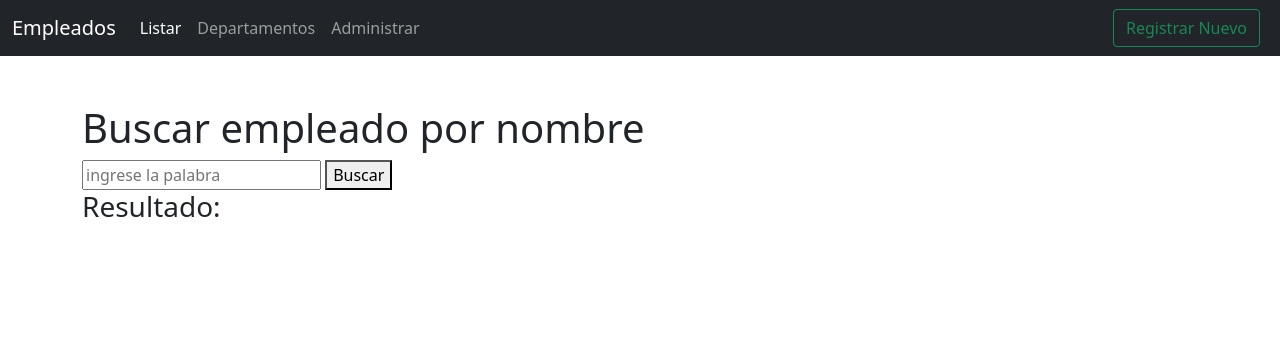
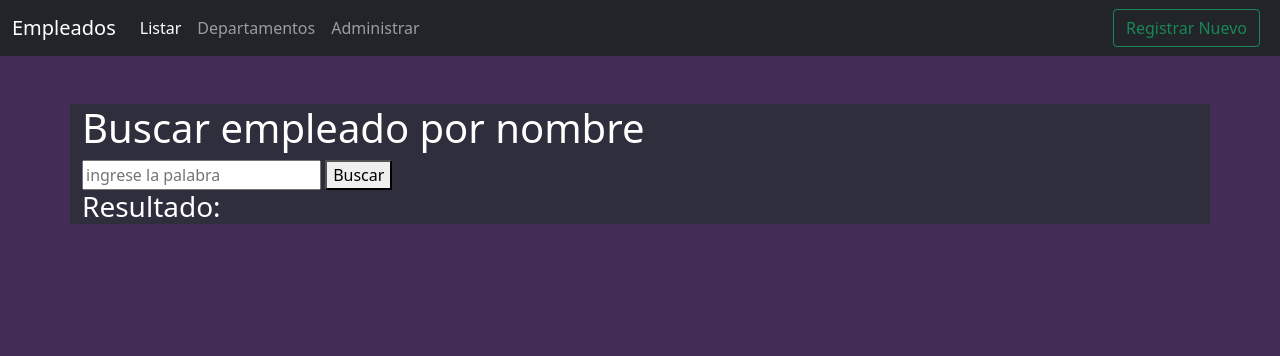
Before and after one commit to vanemanza/Empleados, a Django app: page /personas/lista_por_nombre in a window 1280 px wide. Shown: the top 356 px of the page. Run offline with Django 3.2, Linux system fonts and the light colour scheme; data that the repository does not hold is empty.

Commit message:
Estilos al body para no quedar ciega

```diff
--- a/ProyectoPrincipal/personas/templates/base.html
+++ b/ProyectoPrincipal/personas/templates/base.html
@@ -10,7 +10,7 @@
     <link href="https://cdn.jsdelivr.net/npm/bootstrap@5.1.3/dist/css/bootstrap.min.css" rel="stylesheet" integrity="sha384-1BmE4kWBq78iYhFldvKuhfTAU6auU8tT94WrHftjDbrCEXSU1oBoqyl2QvZ6jIW3" crossorigin="anonymous">
 
 </head>
-<body>
+<body style="background:rgb(67, 45, 86)">
     <!--Navbar-->
         <nav class="navbar navbar-expand-lg navbar-dark bg-dark">
             <div class="container-fluid">
@@ -37,7 +37,7 @@
             </div>
           </nav>
           <!--Contenido del cuerpo-->
-          <div class="container mt-5">
+          <div class="container mt-5" style="background:rgb(46, 46, 60); color:white">
           {% block content %}{% endblock %}
         </div>
 
```
